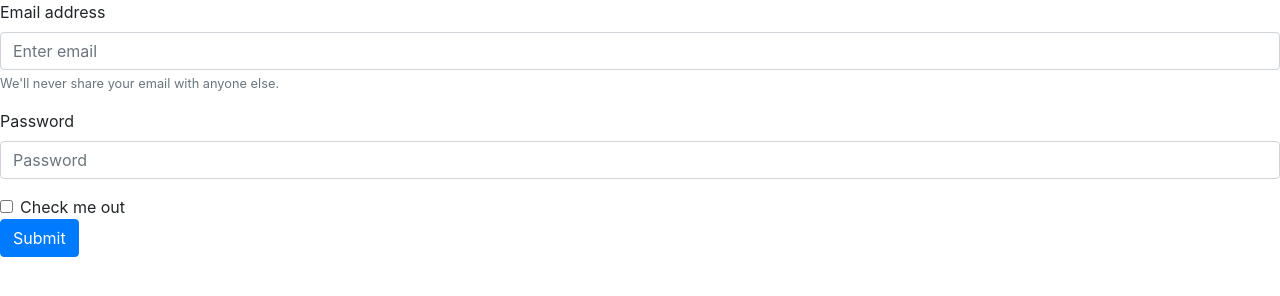
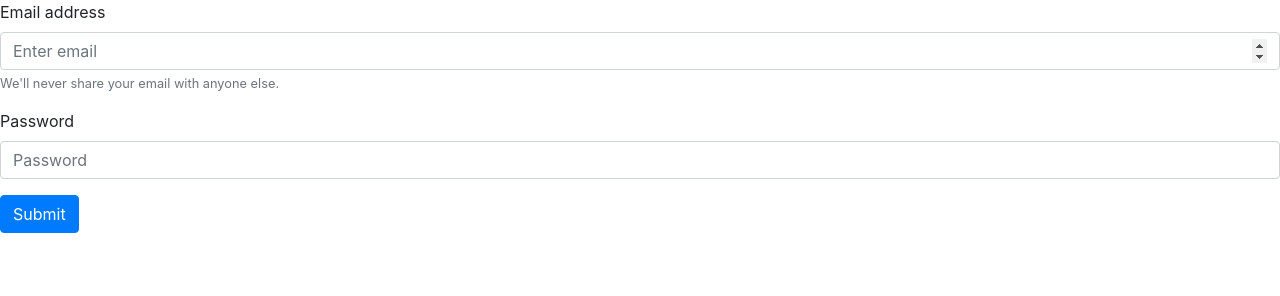
Before and after one commit to khoo2002/WhatsappChatLink, a plain HTML site: page index.html in a window 1280 px wide. Drawn offline with nearby package versions, Linux system fonts and the light colour scheme.

Commit message:
Update index.html

```diff
--- a/index.html
+++ b/index.html
@@ -16,17 +16,14 @@
 <form>
   <div class="form-group">
     <label for="exampleInputEmail1">Email address</label>
-    <input type="email" class="form-control" id="exampleInputEmail1" aria-describedby="emailHelp" placeholder="Enter email">
+    <input type="number" class="form-control" id="exampleInputEmail1" aria-describedby="emailHelp" placeholder="Enter email">
     <small id="emailHelp" class="form-text text-muted">We'll never share your email with anyone else.</small>
   </div>
   <div class="form-group">
     <label for="exampleInputPassword1">Password</label>
-    <input type="password" class="form-control" id="exampleInputPassword1" placeholder="Password">
+    <input type="text" class="form-control" id="exampleInputPassword1" placeholder="Password">
   </div>
-  <div class="form-check">
-    <input type="checkbox" class="form-check-input" id="exampleCheck1">
-    <label class="form-check-label" for="exampleCheck1">Check me out</label>
-  </div>
+
   <button type="submit" class="btn btn-primary">Submit</button>
 </form>
 <script>
```
